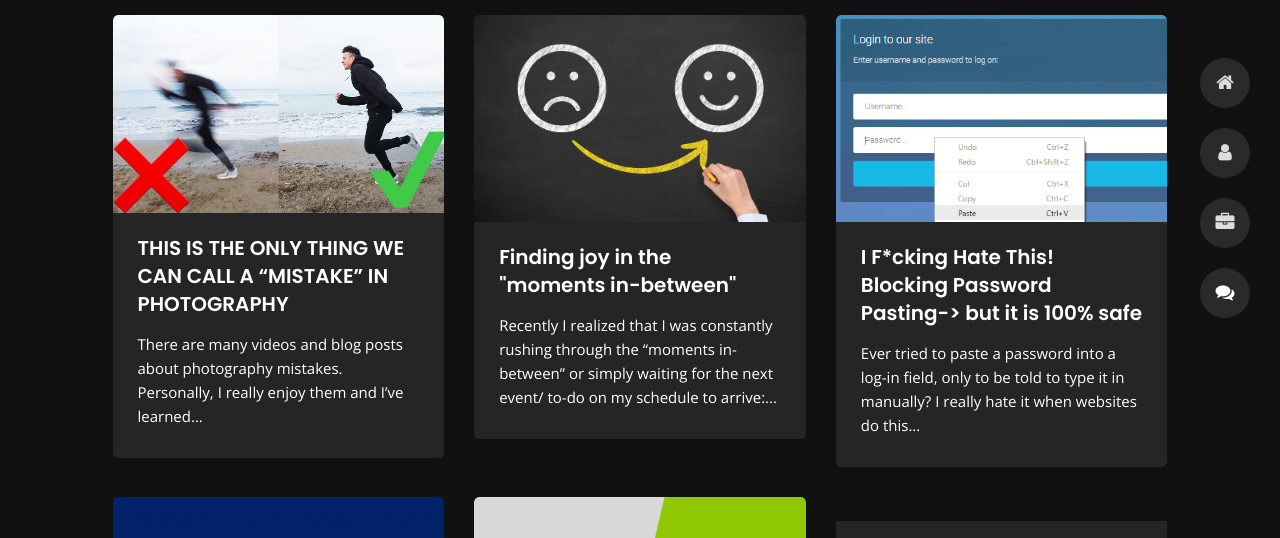
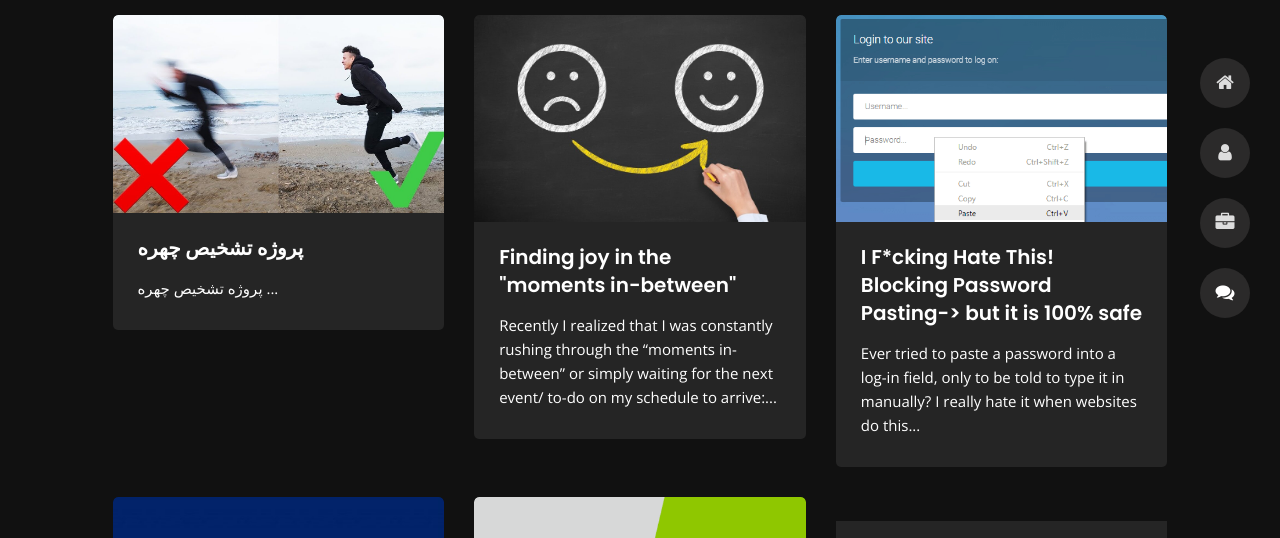
Before and after one commit to mohsen-abbaszadeh2008/Home, a plain HTML site: page blog.html in a window 1280 px wide. Shown: the part 212-750 px from the top of the page. Drawn offline with nearby package versions, Linux system fonts and the light colour scheme.

Commit message:
Update blog.html

```diff
--- a/blog.html
+++ b/blog.html
@@ -6,7 +6,7 @@
 <head>
     <meta charset="utf-8">
     <link rel="icon" href="images/intro-image%20-%20portrait.png">
-    <title>Ugesh R | Blog</title>
+    <title>Mohsen Abbaszadeh | Blog</title>
     <meta name="viewport" content="width=device-width, initial-scale=1">
 
 
@@ -94,10 +94,10 @@
                     </div>
                     <div class="post-content">
                         <div class="entry-header">
-                            <h3><a href="blog-post.html">THIS IS THE ONLY THING WE CAN CALL A “MISTAKE” IN PHOTOGRAPHY</a></h3>
+                            <h3><a href="blog-post.html">پروژه تشخیص چهره</a></h3>
                         </div>
                         <div class="entry-content open-sans-font">
-                            <p>There are many videos and blog posts about photography mistakes. Personally, I really enjoy them and I’ve learned...
+                            <p>پروژه تشخیص چهره ...
                             </p>
                         </div>
                     </div>
```
